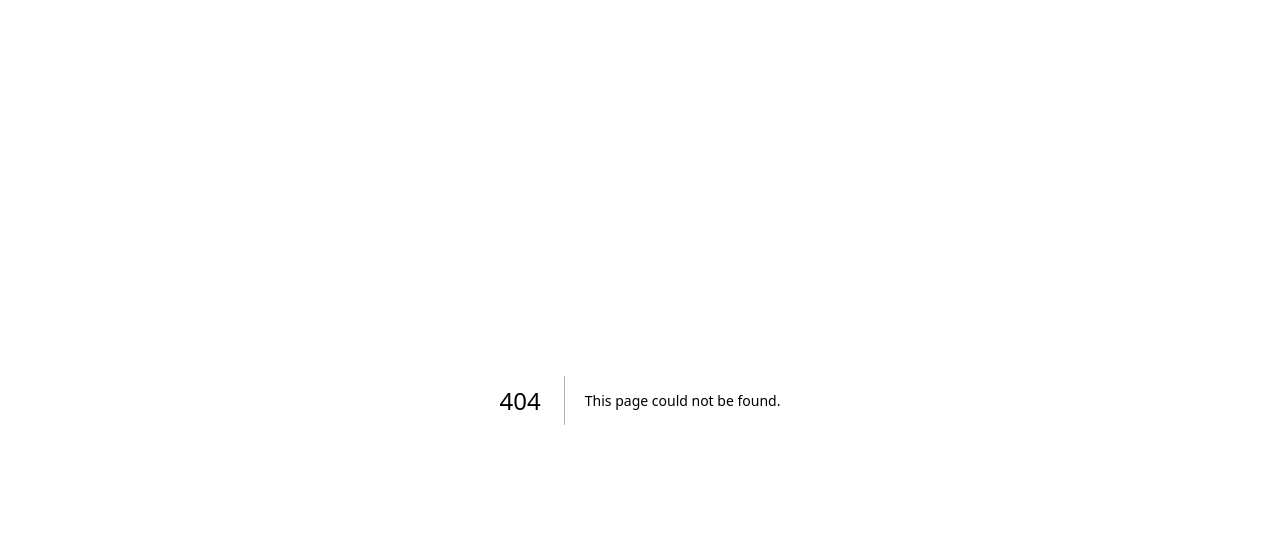
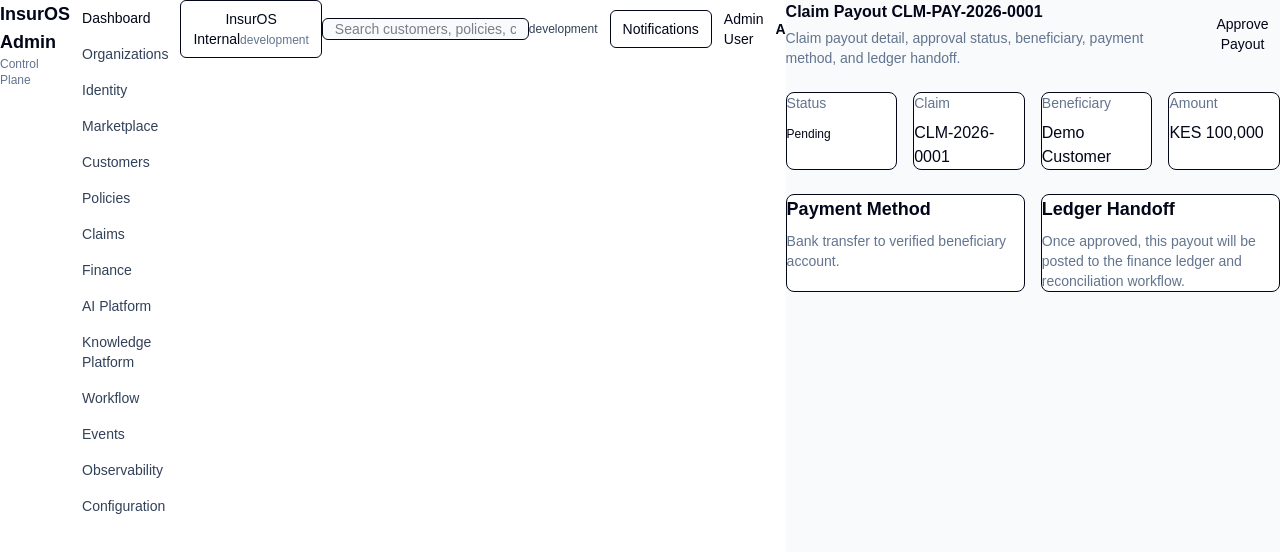
Before and after one commit to Bucrepinfo-lab/InsurOS, a Next.js app in the folder apps/admin/: page /dashboard/finance/payouts/1 in a window 1280 px wide. Before the commit this address had no page. Shown: the top 552 px of the page. Built offline with nearby package versions, Linux system fonts and the light colour scheme; no server answers.

Commit message:
feat(finance): add claim payout detail workspace

```diff
--- /dev/null
+++ b/apps/admin/src/app/dashboard/finance/payouts/[payoutId]/page.tsx
@@ -0,0 +1,63 @@
+import { Badge, Button, Card, CardContent, DomainModulePage } from '@insuros/ui';
+
+export default function ClaimPayoutDetailPage() {
+  return (
+    <DomainModulePage
+      title='Claim Payout CLM-PAY-2026-0001'
+      description='Claim payout detail, approval status, beneficiary, payment method, and ledger handoff.'
+      actions={<Button>Approve Payout</Button>}
+    >
+      <div className='grid gap-4 lg:grid-cols-4'>
+        <Card>
+          <CardContent>
+            <p className='text-sm text-slate-500'>Status</p>
+            <div className='mt-2'>
+              <Badge tone='warning'>Pending</Badge>
+            </div>
+          </CardContent>
+        </Card>
+
+        <Card>
+          <CardContent>
+            <p className='text-sm text-slate-500'>Claim</p>
+            <p className='mt-2 font-medium text-slate-950'>CLM-2026-0001</p>
+          </CardContent>
+        </Card>
+
+        <Card>
+          <CardContent>
+            <p className='text-sm text-slate-500'>Beneficiary</p>
+            <p className='mt-2 font-medium text-slate-950'>Demo Customer</p>
+          </CardContent>
+        </Card>
+
+        <Card>
+          <CardContent>
+            <p className='text-sm text-slate-500'>Amount</p>
+            <p className='mt-2 font-medium text-slate-950'>KES 100,000</p>
+          </CardContent>
+        </Card>
+      </div>
+
+      <div className='mt-6 grid gap-4 lg:grid-cols-2'>
+        <Card>
+          <CardContent>
+            <h2 className='text-lg font-semibold text-slate-950'>Payment Method</h2>
+            <p className='mt-2 text-sm text-slate-500'>
+              Bank transfer to verified beneficiary account.
+            </p>
+          </CardContent>
+        </Card>
+
+        <Card>
+          <CardContent>
+            <h2 className='text-lg font-semibold text-slate-950'>Ledger Handoff</h2>
+            <p className='mt-2 text-sm text-slate-500'>
+              Once approved, this payout will be posted to the finance ledger and reconciliation workflow.
+            </p>
+          </CardContent>
+        </Card>
+      </div>
+    </DomainModulePage>
+  );
+}
```
